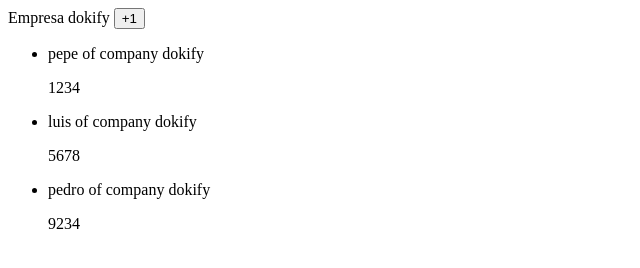
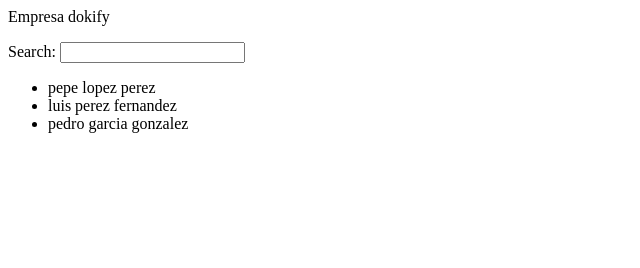
Before and after one commit to LdonosoC/dokify-angular, a plain HTML site: page public/index.html in a window 1280 px wide. Shown: the whole page, without its empty margins (0-640 px from the left). Drawn offline with nearby package versions, Linux system fonts and the light colour scheme; some packages are replaced by stand-ins of ours.

Commit message:
add filter employees

```diff
--- a/public/index.html
+++ b/public/index.html
@@ -8,12 +8,12 @@
 		<div ng-controller="CompanyCtrl">
 			<p>
 				Empresa {{company.name}}
-				<button ng-click="company.employees.push({name: 'luis', vat:'2323'})">+1</button>
 			</p>
+			Search: <input ng-model="query">
+
 			<ul>
-				<li ng-repeat="employee in company.employees">
-					<span>{{employee.name}} of company {{company.name}}</span>
-					<p>{{employee.vat}}</p>
+				<li ng-repeat="employee in company.employees | filter:query" >
+					{{employee.name}} {{employee.surname }}
 				</li>
 			</ul>
 		</div>
```
